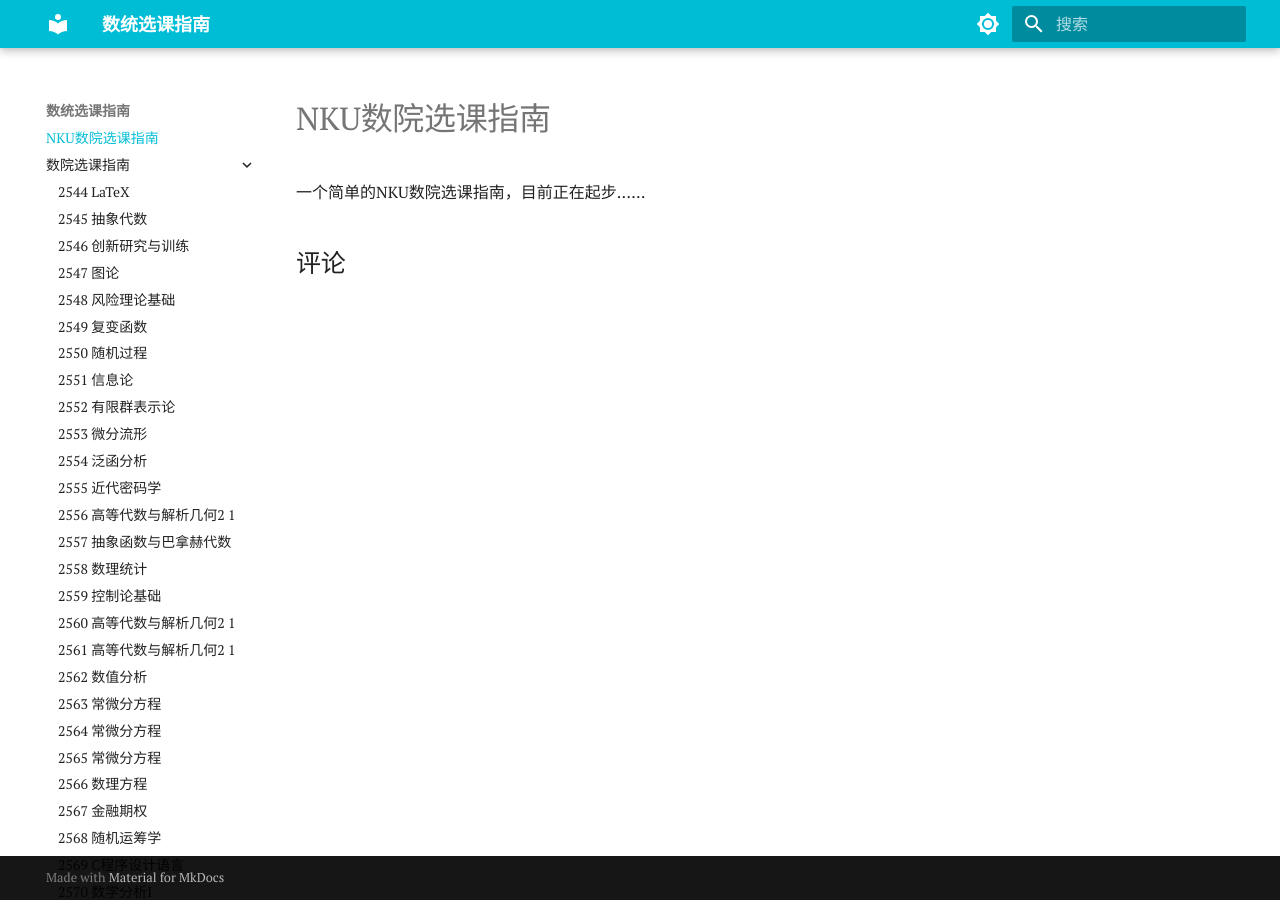
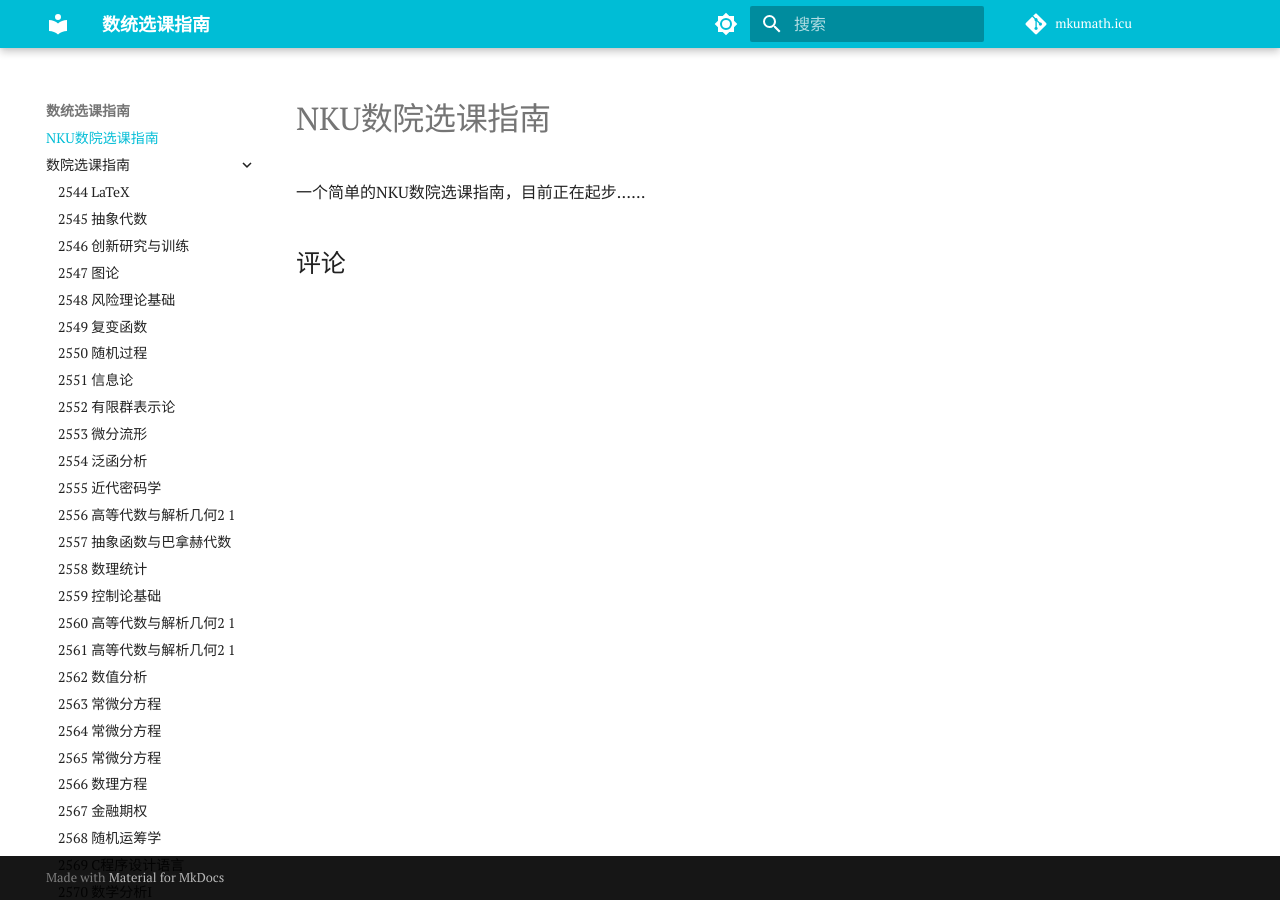
Before and after one commit to xiong-ZH-zq/nkumath.icu, an MkDocs documentation site: the page built from docs/index.md, in a window 1280 px wide. Built offline with MkDocs 1.6.1 and Material for MkDocs 9.7.7, drawn with Linux system fonts in a browser that asks for light colours; comment, search, counter and statistics services are not loaded.

Commit message:
Add repo_url

```diff
--- a/mkdocs.yml
+++ b/mkdocs.yml
@@ -1,4 +1,6 @@
 site_name: 数统选课指南
+repo_name: mkumath.icu
+repo_url: https://github.com/xiong-ZH-zq/nkumath.icu
 theme:
   language: zh
   name: material
```
